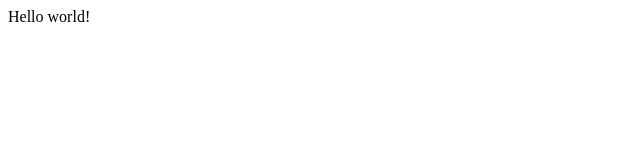
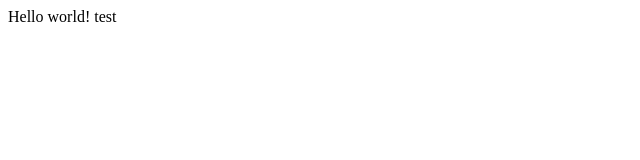
Before and after one commit to aldomedina/now-gatsby, a Gatsby site: page / in a window 1280 px wide. Shown: the full height of the page, 0-640 px from the left. Built offline with nearby package versions, Linux system fonts and the light colour scheme; Gatsby itself is replaced by a stand-in of ours.

Commit message:
test zeit deploy

```diff
--- a/src/pages/index.js
+++ b/src/pages/index.js
@@ -1,5 +1,5 @@
 import React from "react"
 
 export default function Home() {
-  return <div>Hello world!</div>
+  return <div>Hello world! test</div>
 }
```
